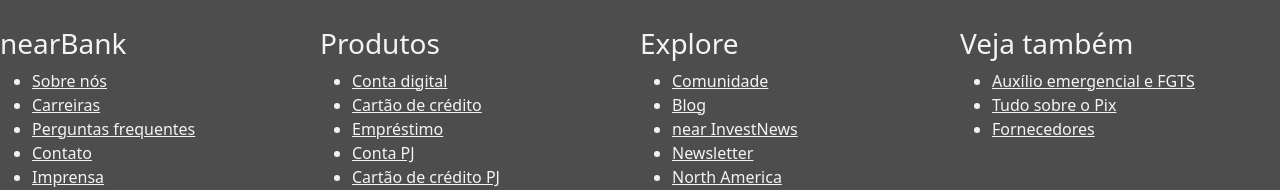
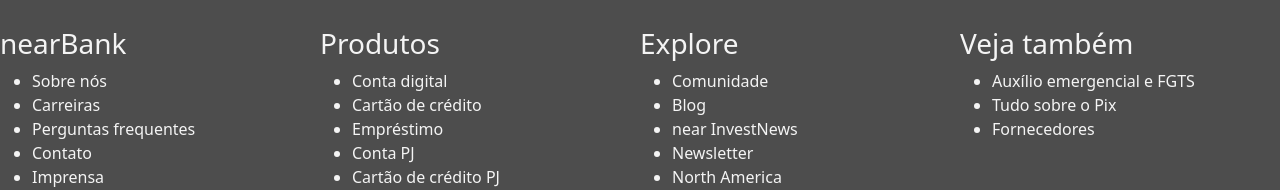
Before and after one commit to heltonbc/nearbank, a React (Create React App) app: page /login in a window 1280 px wide. Shown: the part 762-952 px from the top of the page. Built offline with nearby package versions, Linux system fonts and the light colour scheme.

Commit message:
test fixed link footer with #

```diff
--- a/src/components/FooterLinks.js
+++ b/src/components/FooterLinks.js
@@ -5,7 +5,7 @@
 const links = [
     {
         label: "Sobre nós",
-        url: "/app",
+        url: "#FooterLinks",
     },
     {
         label: "Carreiras",
--- a/src/components/FooterLinks.scss
+++ b/src/components/FooterLinks.scss
@@ -1,11 +1,12 @@
 @import "../variables";
-
 .footerLinks {
     color: $color-F4F4F4 !important;
+}
+
+a {
     text-decoration: none !important;
-    a {
-        color: $color-F4F4F4 !important;
-    }
+    color: $color-F4F4F4 !important;
+
     a:hover {
         color: $color-F0A500 !important;
     }
```
